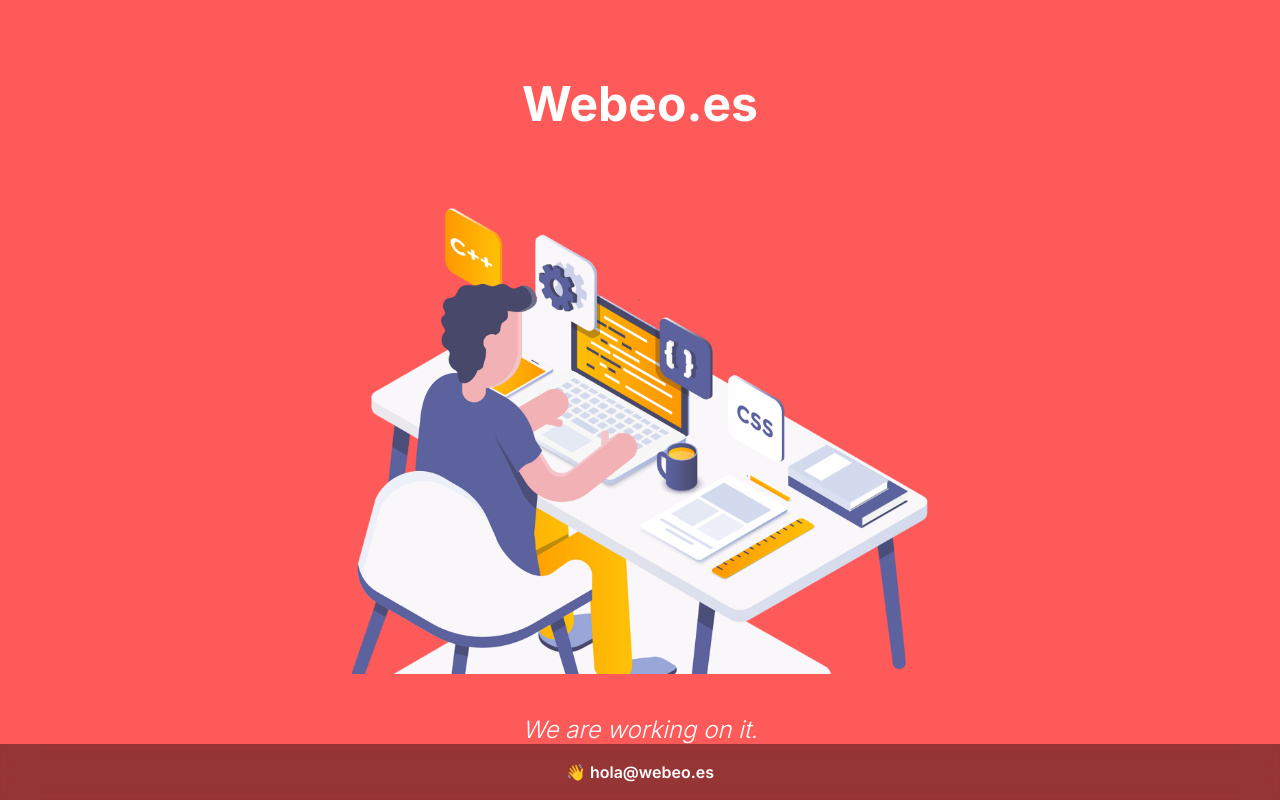
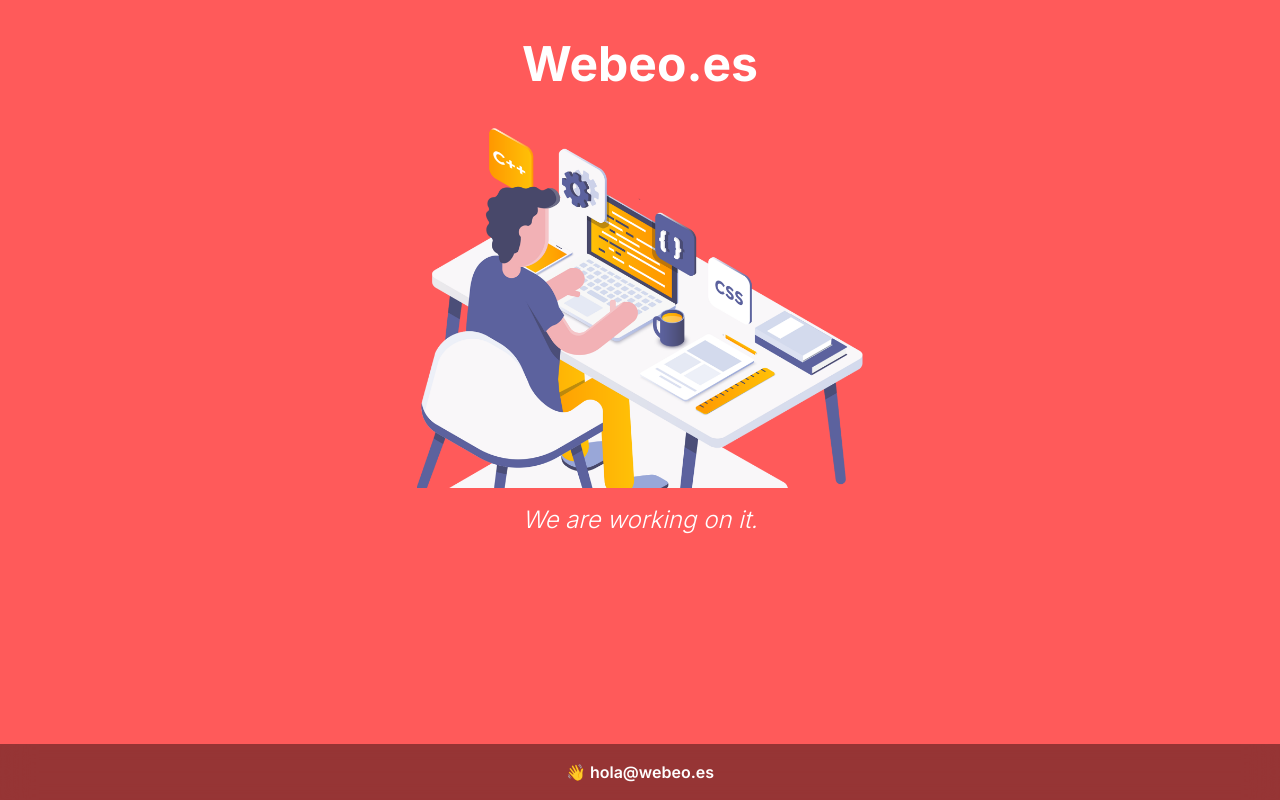
Before and after one commit to ffran96/proyecto-web, a Next.js app: page / in a window 1280 px wide. Built offline with nearby package versions, Linux system fonts and the light colour scheme.

Commit message:
Rediseño inworking

```diff
--- a/src/Components/Wip.jsx
+++ b/src/Components/Wip.jsx
@@ -5,22 +5,31 @@ import WorkingImage from "../../public/working.png";
 export default function Wip() {
   return (
     <>
-      <main className="mx-4 flex flex-col mt-20 justify-start items-center">
-        <h1 className="text-[#ffffff] text-5xl font-bold mb-20">Webeo.es</h1>
+      <main className="[&>div]:mx-10  flex flex-col gap-4 py-10 justify-start items-center bg-[#ff5a5a] h-dvh">
+        <div className="h-[10%]">
+          <h1 className="text-[#ffffff] text-5xl font-bold mb-20">Webeo.es</h1>
+        </div>
+        <div className="h-[50%] w-auto">
         <Image
-          className="bg-cover max-w-xl mb-10"
+          className="bg-cover"
           src={WorkingImage}
           alt="Work in progress"
           loading="lazy"
           quality={100}
           style={{
-            width: "100%",
-            height: "auto",
+            height: "100%",
+            width: "auto",
           }}
         />
+
+        </div>
+        <div className="h-[10%]">
+
         <p className="text-[#ffffff] text-2xl font-light italic">
           We are working on it.
         </p>
+
+        </div>
       </main>
       <footer className="bg-[#00000069] bottom-0 fixed w-dvw h-14 flex backdrop-blur-lg">
         <span className="flex gap-1 justify-center items-center w-full">
--- a/src/app/layout.js
+++ b/src/app/layout.js
@@ -11,7 +11,7 @@ export const metadata = {
 export default function RootLayout({ children }) {
   return (
     <html lang="en">
-      <body className={`${inter.className} bg-[#ff5a5a]`}>
+      <body className={`${inter.className}`}>
 {/*         <Navbar />
  */}        {children}
       </body>
```
